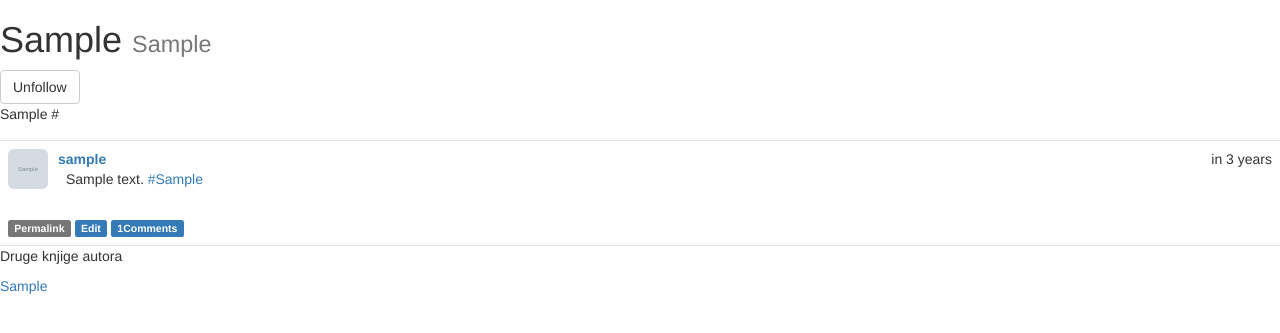
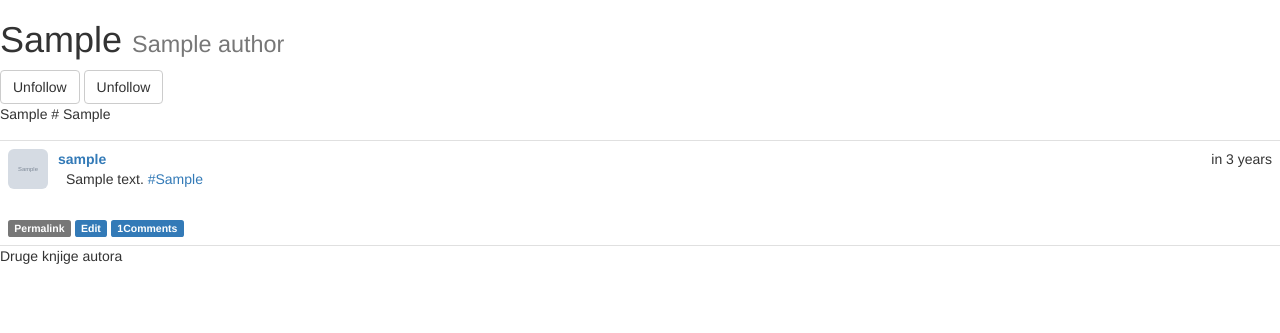
Before and after one commit to morea030/knjizara, a Flask app: page /book_page/1 in a window 1280 px wide. Shown: the part 56-389 px from the top of the page. Run offline with Flask 2, Linux system fonts and the light colour scheme; a user stored in the database is signed in; tables that the repository leaves empty hold one stand-in row (values such as "Sample post"); grey boxes marked "Sample" are stand-in pictures; parts of the project's set-up code (start-up, migrations or seed data) failed here and were passed over; some libraries are stand-ins or nearby versions.

Commit message:
Implemented follow author, need to use it in the dashboard

```diff
--- a/app/main/views.py
+++ b/app/main/views.py
@@ -3,7 +3,7 @@
 from ..mail import send_mail
 from flask import render_template, flash, redirect, request, abort, url_for, current_app, make_response, g
 from datetime import datetime
-from ..models import User, Role, Permission, Post, Comment, Knjige, Source
+from ..models import User, Role, Permission, Post, Comment, Knjige, Source, Authors
 from flask_login import login_required, current_user
 from forms import EditProfileForm, EditProfileAdminForm, PostForm, CommentForm, SearchForm
 from ..  import db
@@ -199,7 +199,7 @@
 @login_required
 @permission_required(Permission.FOLLOW)
 def follow(type, name):
-    print type, name
+    #print type, name
     if type == 'User':
         user = User.query.filter_by(username=name).first()
         if user is None:
@@ -215,7 +215,7 @@
 
         kwargs = {type : name}
         item = Knjige.query.filter_by(**kwargs).first()
-        print "ITEM is ", item
+        #print "ITEM is ", item
         if item is None:
             flash('invalid %s' % type)
             return redirect(request.referrer)
@@ -225,19 +225,15 @@
             return redirect(request.referrer)
         current_user.follow(item, 'item')
         flash('You are now following %s' % name)
-    elif  type =='autor' or type == 'genre':
-        kwargs = {type: name}
-        items = Knjige.query.filter_by(**kwargs).all()
-        print "ITEM is ", items
-        if items is None:
+    elif  type =='author':
+        author = Authors.query.filter_by(name=name).first()
+        if author is None:
             flash('invalid %s' % type)
             return redirect(request.referrer)
-        for item in items:
-            if current_user.is_following(item, 'item'):
-                print "True"
-                flash('You are already following this %s' % item)
-                return redirect(request.referrer)
-            current_user.follow(item, 'item')
+        if current_user.is_following(author, 'author'):
+            flash('You are already following this %s' % author)
+            return redirect(request.referrer)
+        current_user.follow(author, 'author')
 
     print "REQUEST REFFERER IS ", request.referrer
     return redirect(request.referrer)
@@ -246,30 +242,28 @@
 @login_required
 @permission_required(Permission.FOLLOW)
 def unfollow(type, name):
+    item = None
     if type == 'User':
-        user = User.query.filter_by(username=name).first()
-        if user is None:
-            flash('Invalid user')
+        item = User.query.filter_by(username=name).first()
+
+        if item == current_user:
             return redirect(url_for('.index'))
-        if not current_user.is_following(user, type):
-            flash('You dont follow this user')
-            return redirect(url_for('.index'))
-        if user == current_user:
-            return redirect(url_for('.index'))
-        current_user.unfollow(user, type)
-        flash('You have unfollowed %s' % user)
-
-    elif type =='naziv' or type == 'autor' or type =='genre':
+        # current_user.unfollow(user, type)
+        # flash('You have unfollowed %s' % user)
+        return redirect(request.referrer)
+    elif type == 'naziv':
         kwargs = {type: name}
         item = Knjige.query.filter_by(**kwargs).first()
-        if item is None:
-            flash ('Invalid %s' %type)
-            return redirect(request.referrer)
-        if not current_user.is_following(item, 'item'):
-            flash ('You dont follow this %s' %type)
-            return redirect(request.referrer)
-        current_user.unfollow(item, 'item')
-        flash('You have unfooded %s' %type)
+
+    elif type == 'author':
+        item = Authors.query.filter_by(name=name).first()
+    if item is None:
+        flash ('Invalid %s' % type)
+    if not current_user.is_following(item, type):
+        flash ('You dont follow this %s' % type)
+        return redirect(request.referrer)
+    current_user.unfollow(item, type)
+    flash('You have unfollowed %s' % type)
     return redirect(request.referrer)
 
 @main.route('/followers/<username>')
@@ -375,9 +369,10 @@
 def book_page(book_id):
     post_form = PostForm()
     book = Knjige.query.filter_by(id=book_id).first()
+    author = Authors.query.filter_by(id=book.autor).first()
     if book:
         book_title= book.naziv
-        book_autor = book.autor
+        book_autor = author.name #book.autor
         posts = Post.query.filter_by(book_id = book_id).all()
         source = Source.query.filter_by(knjiga = book_id).all()
         autor_books = Knjige.query.filter_by(autor = book_autor).all()
@@ -388,7 +383,7 @@
             db.session.commit()
             return redirect(url_for('.book_page', book_id=book_id))
         return render_template('book_page.html', book_title = book_title, book_autor= book_autor, source=source,
-                               autor_books=autor_books, posts=posts, post_form=post_form, item = book)
+                               autor_books=autor_books, posts=posts, post_form=post_form, item = book, author=author)
     else:
         abort(404)
 
--- a/app/models.py
+++ b/app/models.py
@@ -24,12 +24,21 @@
     timestamp = db.Column(db.DateTime, default=datetime.utcnow)
 
 
+class FollowAuthors(db.Model):
+    __tablename__ = 'follow_authors'
+    user_id = db.Column(db.Integer, db.ForeignKey('user.id'), primary_key=True)
+    author_id = db.Column(db.Integer, db.ForeignKey('authors.id'), primary_key=True)
+    timestamp = db.Column(db.DateTime, default=datetime.utcnow)
+
+
+
 class Knjige(db.Model):
     __tablename__ = "knjige"
     __searchable__ = ['naziv']
     id = db.Column(db.Integer, primary_key=True)
     naziv = db.Column(db.VARCHAR(256), )
-    autor = db.Column(db.VARCHAR(256))
+    #autor = db.Column(db.VARCHAR(256))
+    autor = db.Column(db.Integer, db.ForeignKey('authors.id'))
     zanr = db.Column(db.VARCHAR(256))
     cene = db.relationship('Source', backref='naziv', lazy='dynamic')
     post = db.relationship('Post', backref='knjiga', lazy='dynamic')
@@ -37,6 +46,8 @@
                                backref=db.backref('follower', lazy='joined'),
                                lazy='dynamic', cascade='all, delete-orphan')
 
+    isbn = db.Column(db.VARCHAR(64))
+    timestamp = db.Column(db.DateTime)
 
 class Source(db.Model):
     __tablename__ = "source"
@@ -46,7 +57,21 @@
     opis = db.Column(db.Text)
     knjiga = db.Column(db.Integer, db.ForeignKey('knjige.id'))
     slika = db.Column(db.VARCHAR(128))
+    knjizara = db.Column(db.VARCHAR(64))
+    knjizara_sajt = db.Column(db.VARCHAR(128))
 
+
+
+
+
+class Authors(db.Model):
+    __tablename__='authors'
+    id = db.Column(db.Integer, primary_key=True)
+    name = db.Column(db.VARCHAR(256))
+    books = db.relationship('Knjige', backref='author', lazy='dynamic')
+    followers = db.relationship('FollowAuthors', foreign_keys=[FollowAuthors.author_id],
+                               backref=db.backref('authors', lazy='joined'),
+                               lazy='dynamic', cascade='all, delete-orphan')
 
 
 
@@ -82,12 +107,15 @@
                                 lazy = 'dynamic', cascade='all, delete-orphan')
     following_item = db.relationship('FollowItems', foreign_keys=[FollowItems.follower_id], backref=db.backref('follower_item', lazy= 'joined'),
                                 lazy = 'dynamic', cascade='all, delete-orphan')
+    followed_author = db.relationship('FollowAuthors', foreign_keys=[FollowAuthors.user_id],
+                               backref=db.backref('follower', lazy='joined'),
+                               lazy='dynamic', cascade='all, delete-orphan')
 
     comments = db.relationship('Comment', backref='author', lazy='dynamic')
 
     def __init__(self, **kwargs):
         super(User, self).__init__(**kwargs)
-        self.follow(self)
+        self.follow(self, 'user')
         if self.role is None:
             if self.email == current_app.config['KNJIZARA_ADMIN']:
                 self.role = Role.query.filter_by(permissions=0xff).first()
@@ -196,29 +224,36 @@
         if type == 'user':
             if not self.is_following(user, type):
                 f = Follow(follower=self, followed = user)
-        elif type == 'item':
+        elif type == 'item' or type == 'author':
             print 'Follow item'
             if not self.is_following(user, type):
                 print 'is not following'
-                f = FollowItems(follower_item= self, followed_id = user.id)
+                if type == 'item':
+                    f = FollowItems(follower_item=self, followed_id=user.id)
+                elif type == 'author':
+                    f = FollowAuthors(follower=self, author_id=user.id)
         if f:
             db.session.add(f)
 
     def unfollow(self, user, type):
         f = None
-        if type == 'user':
-            f = self.followed.filter_by(followed_id =user.id).first()
-        elif type == 'item':
-            f = self.following_item.filter_by(followed_id = user.id).first()
+        if type == 'User':
+            f = self.followed.filter_by(followed_id=user.id).first()
+        elif type == 'naziv':
+            f = self.following_item.filter_by(followed_id=user.id).first()
+        elif type == 'author':
+            f = self.followed_author.filter_by(author_id=user.id).first()
         if f:
             db.session.delete(f)
 
-    def is_following(self,user, type):
+    def is_following(self, user, type):
         if type == 'user':
             return self.followed.filter_by(followed_id=user.id).first() is not None
         elif type == 'item':
             print "ITEM"
             return self.following_item.filter_by(followed_id=user.id).first() is not None
+        elif type == 'author':
+            return self.followed_author.filter_by(author_id=user.id).first() is not None
         else:
             return False
 
--- a/app/templates/book_page.html
+++ b/app/templates/book_page.html
@@ -11,6 +11,14 @@
             Follow {{ book_title }}</a>
     {% else %}
         <a href="{{ url_for('.unfollow', type='naziv', name=item.naziv) }}" class="btn btn-default">
+            Unfollow</a>
+
+    {% endif %}
+    {% if not current_user.is_following(author, 'author') %}
+        <a href="{{ url_for('.follow', type='author', name=book_autor) }}" class="btn btn-primary">
+            Follow {{ book_autor }}</a>
+    {% else %}
+        <a href="{{ url_for('.unfollow', type='author', name=book_autor) }}" class="btn btn-default">
             Unfollow</a>
 
     {% endif %}
```
Also changed, not shown: app/update_following_items.py (added, +22 -0 lines), 3 other files.
